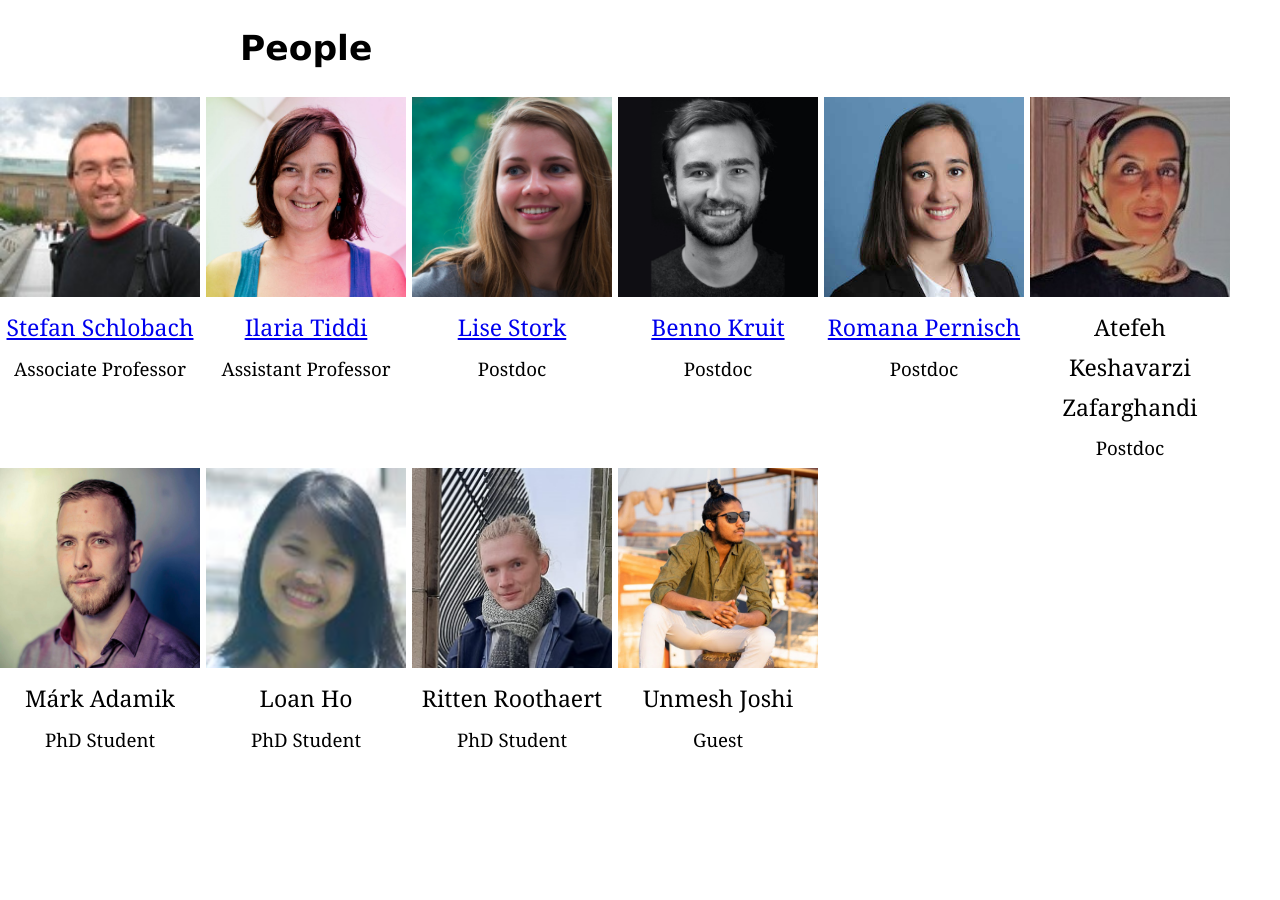
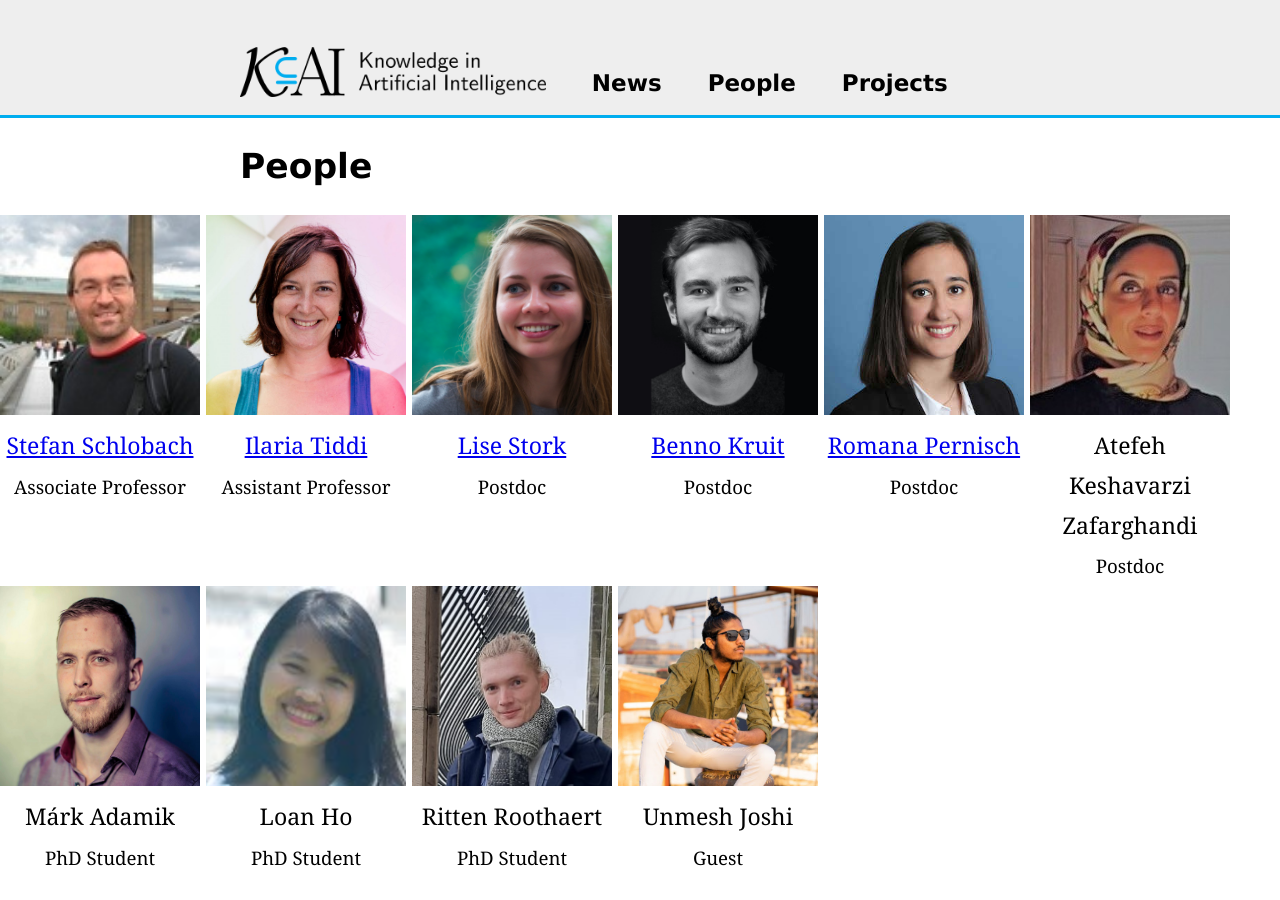
Before and after one commit to kai-vu/site, a Jekyll site: the page built from people.md, in a window 1280 px wide. Built offline with Jekyll 4.4.1, drawn with Linux system fonts in a browser that asks for light colours; our own code applies the rules of GitHub Pages for plain Markdown files.

Commit message:
Update people.md

```diff
--- a/people.md
+++ b/people.md
@@ -1,6 +1,14 @@
 ---
 title: Knowledge and AI People
 ---
+
+<nav><ul>
+<li class="home"><a href="/"><img src="../../images/logos/KAI_logo_noborder.png" alt="KAI" style="height:50px; position:relative; top:6px;"/></a></li>
+<li><a href="#news">News</a></li>
+<li><a href="people">People</a></li>
+<li><a href="projects">Projects</a></li>
+</ul></nav>
+
 ## People
 <div style="width: 100%; margin-left: auto; margin-right: auto;">
     <div style="text-align: center; width:200px; display:inline-block; vertical-align:top;"><img src="images/stefan.png" width="200" height="200"><br><a href="https://www.few.vu.nl/~schlobac/">Stefan Schlobach</a><br><span style="font-size:14pt">Associate Professor</span><br></div>
```
